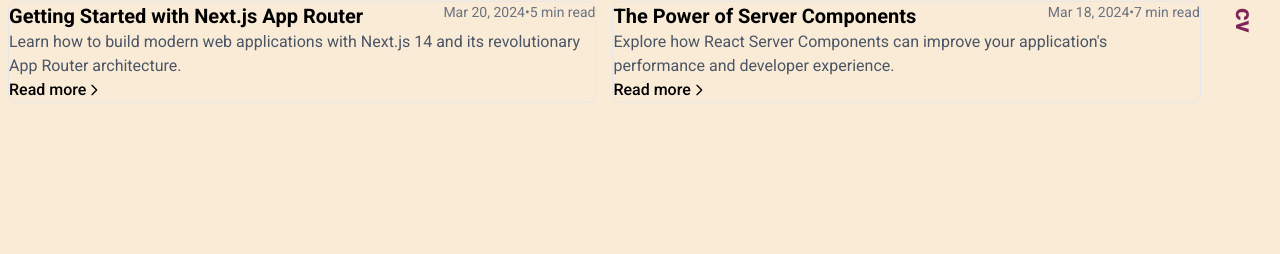
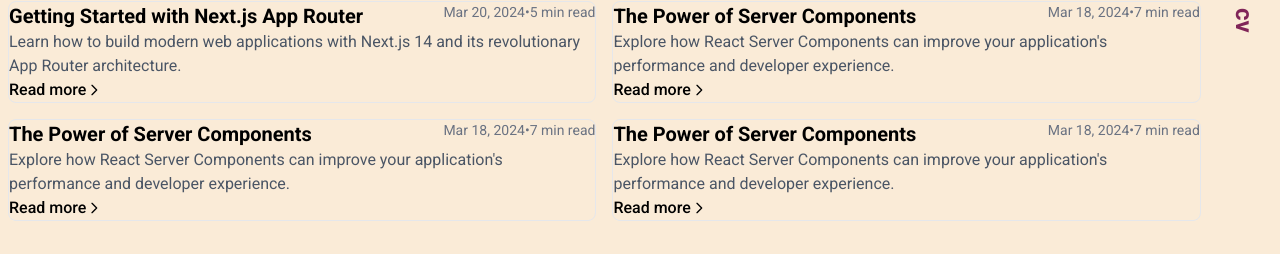
Before and after one commit to SyroQT/blog, a Next.js app: page / in a window 1280 px wide. Shown: the part 543-797 px from the top of the page. Built offline with nearby package versions, Linux system fonts and the light colour scheme.

Commit message:
Nav make sticky

```diff
--- a/src/app/layout.tsx
+++ b/src/app/layout.tsx
@@ -38,9 +38,10 @@ export default function RootLayout({
           {children}
         </main>
 
-        <aside className="row-span-2 col-start-2 flex items-center justify-around">
+        <aside className="sticky top-0 self-start h-screen flex items-center justify-center col-start-2">
           <VerticalNav />
         </aside>
+
 
       </body>
     </html>
--- a/src/components/cards/BlogPosts.tsx
+++ b/src/components/cards/BlogPosts.tsx
@@ -24,6 +24,20 @@ export function BlogPosts() {
             excerpt: 'Explore how React Server Components can improve your application\'s performance and developer experience.',
             date: '2024-03-18',
             readTime: '7 min read'
+        },
+        {
+            id: '2',
+            title: 'The Power of Server Components',
+            excerpt: 'Explore how React Server Components can improve your application\'s performance and developer experience.',
+            date: '2024-03-18',
+            readTime: '7 min read'
+        },
+        {
+            id: '2',
+            title: 'The Power of Server Components',
+            excerpt: 'Explore how React Server Components can improve your application\'s performance and developer experience.',
+            date: '2024-03-18',
+            readTime: '7 min read'
         }
     ]
 
--- a/src/components/layout/VerticalNav.jsx
+++ b/src/components/layout/VerticalNav.jsx
@@ -13,7 +13,7 @@ export default function VerticalNav() {
     { label: 'cv', path: '/cv' }
   ];
   return (
-    <nav className={`${styles.verticalNav} w-max h-auto`}>
+    <nav className={`${styles.verticalNav}`}>
       {navItems.map((item) => (
         <Link
           key={item.path}
```
